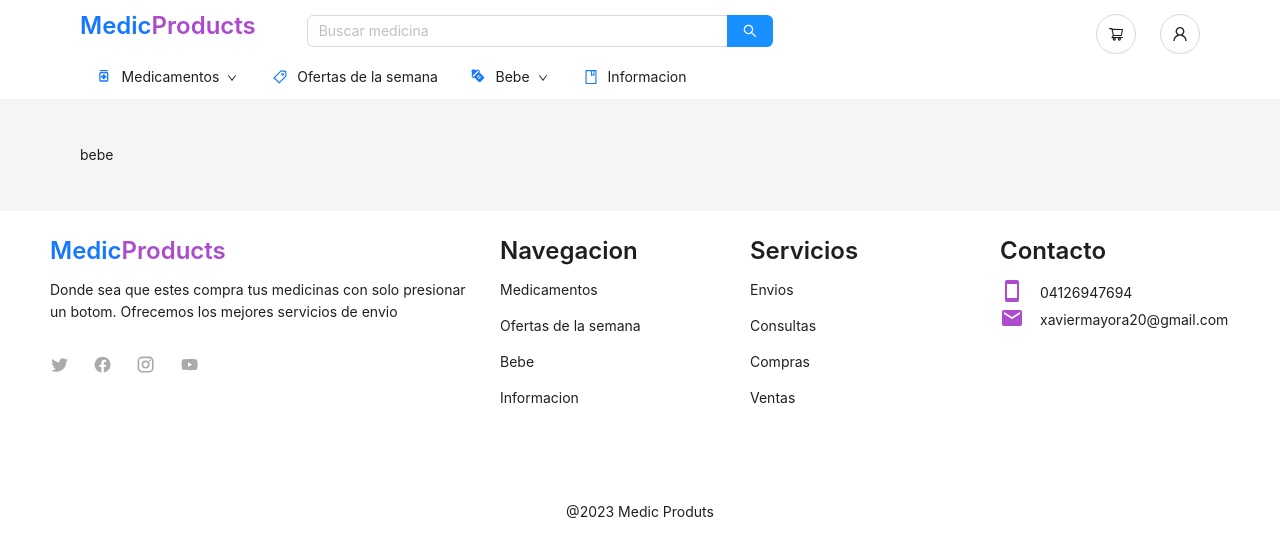
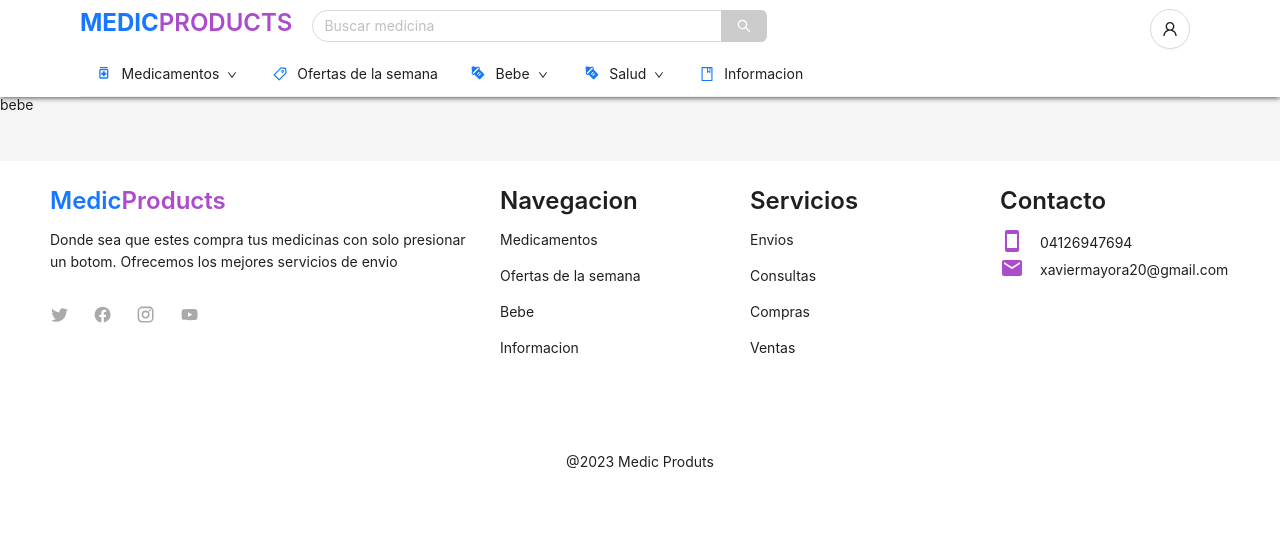
Before and after one commit to StrohXl/medicalProducts, a Next.js app: page /bebe in a window 1280 px wide. Shown: the top 556 px of the page. Built offline with nearby package versions, Linux system fonts and the light colour scheme.

Commit message:
agregando section plus

```diff
--- a/components/carousel.js
+++ b/components/carousel.js
@@ -35,7 +35,7 @@ const carousel = () => {
         prevArrow={true}
         autoplay
         speed={1000}
-        className="hero_carousel"
+        style={{marginTop: '2rem'}}
         nextArrow={true}
 
       >
--- a/components/contact.js
+++ b/components/contact.js
@@ -8,7 +8,7 @@ const { Title, Paragraph } = Typography;
 const contact = () => {
   const { token } = theme.useToken();
   return (
-    <Row style={{marginTop: '2rem'}}>
+    <Row style={{marginTop: '2rem'}} className="margin">
       <Col
         xs={24}
         lg={8}
--- a/components/inputSearch.js
+++ b/components/inputSearch.js
@@ -1,17 +1,28 @@
 import React from "react";
 import { Input } from "antd";
+import { ConfigProvider } from "antd";
 const { Search } = Input;
 const inputSearch = () => {
   const onSearch = (e) => {
     console.log(e);
   };
   return (
-    <Search
-
-      placeholder="Buscar medicina"
-      onSearch={onSearch}
-      enterButton
-    />
+    <ConfigProvider
+      theme={{
+        token:{
+          colorPrimary: '#ccc',
+          colorIcon: 'red',
+        },
+        components: {
+          Input: {
+            borderRadius: "1rem",
+            borderRadiusLG: '1rem'
+          },
+        },
+      }}
+    >
+      <Search size="middle" placeholder="Buscar medicina" onSearch={onSearch} enterButton />
+    </ConfigProvider>
   );
 };
 
--- a/components/listCards/listCards2.js
+++ b/components/listCards/listCards2.js
@@ -9,7 +9,7 @@ const listCard2 = ({ data, xsprops, mdprops, lgprops, xlprops, alturaprop }) =>
     let lg = 24
     let xl = 4
   return (
-    <Row gutter={[10, 20]} className="margin"  >
+    <Row gutter={[10, 20]} className="margin" >
       {data.map((i, index) => {
 
         index == 0?
--- a/components/nav/itemsNav.js
+++ b/components/nav/itemsNav.js
@@ -22,23 +22,23 @@ export const items = [
     children: [
       {
         label: <Link href={'/medicamentos/Anticonceptivos'}>Anticonceptivos</Link>,
-        key: "setting:1",
+        key: "11",
       },
       {
         label: <Link href={'/medicamentos/Antiparasitarios'}>Antiparasitarios</Link>,
-        key: "setting:2",
+        key: "12",
       },
       {
         label: <Link href={'/medicamentos/Medicamentos Controlados'}>Medicamentos Controlados</Link>,
-        key: "setting:3",
+        key: "13",
       },
       {
         label: <Link href={'/medicamentos/Terapias Respiratorias'}>Terapias Respiratorias</Link>,
-        key: "setting:4",
+        key: "14",
       },
       {
         label: <Link href={'/medicamentos'}><Space style={{justifyContent: 'space-between', width: '100%'}}>Ver mas <RightOutlined /></Space></Link>,
-        key: "setting:5",
+        key: "15",
 
       },
 
@@ -60,29 +60,105 @@ export const items = [
     children: [
       {
         type: "group",
-        label: "Item 1",
+        label: "Alimentacion",
         children: [
           {
-            label: "Anticonceptivos",
-            key: '1sadf',
+            label: "Cereales",
+            key: '31',
           },
           {
-            label: "Antiparasitarios",
-            key: 'label',
+            label: "Compotas",
+            key: '32',
+          },
+          {
+            label: "Formulas Infantiles",
+            key: '33',
+          },
+        ],
+      },
+      {
+
+        type: "group ",
+        label: "Higiene",
+        children: [
+          {
+            label: "Champú",
+            key: "34",
+          },
+          {
+            label: "Cremas",
+            key: "35",
+          },
+          {
+            label: "Lociones",
+            key: "36",
+          },
+          {
+            label: "Pañales",
+            key: "37",
+          },
+          {
+            label: "Talcos",
+            key: "38",
+          },
+          {
+            label: "Toallas Húmedas",
+            key: "39",
+          },
+        ],
+      },
+    ],
+  },
+   {
+    label: (
+      <Space>
+        Salud <DownOutlined style={{ fontSize: "10px" }} />
+      </Space>
+    ),
+    key: 4,
+    icon: <Icon path={mdiBabyBottle} size={0.65} color='#1677ff' />,
+    children: [
+      {
+        type: "group",
+        label: "Primeros Auxilios",
+        children: [
+          {
+            label: "Adhesivos y Curitas",
+            key: '41',
+          },
+          {
+            label: "Algodón Gasas y Vendas",
+            key: '42',
+          },
+          {
+            label: "Analgésicos y Antinflamantorios",
+            key: '43',
+          },
+          {
+            label: "Antisépticos",
+            key: '44',
+          },
+          {
+            label: "Cicatrizantes",
+            key: '45',
+          },
+          {
+            label: "Material Descartable",
+            key: '46',
           },
         ],
       },
       {
         type: "group",
-        label: "Item 2",
+        label: "Salud Geriátrica",
         children: [
           {
-            label: "Option 3",
-            key: "setting:3",
+            label: "Higiene",
+            key: "46",
           },
           {
-            label: "Option 4",
-            key: "setting:4",
+            label: "Productos para la Incotinencia",
+            key: "47",
           },
         ],
       },
@@ -90,7 +166,7 @@ export const items = [
   },
   {
     label: "Informacion",
-    key: "alipay",
+    key: "5",
     icon: <BookOutlined style={{color: '#1677ff'}} />,
   },
 ];
--- a/components/nav/nav.js
+++ b/components/nav/nav.js
@@ -17,6 +17,7 @@ import {
 } from "antd";
 import InputSearch from "../inputSearch";
 import Link from "next/link";
+import { ConfigProvider } from "antd";
 const { Title } = Typography;
 
 const Nav = () => {
@@ -31,13 +32,15 @@ const Nav = () => {
 
   return (
     <>
-      <Row style={{ gap: "0 40px", padding: "10px 0 0" }}>
-        <Col xl={4}>
+      <Row gutter={20} style={{padding: "5px 0 0" }}>
+        <Col xl={4.7}>
           <Link href={"/"}>
-            <Title level={3}>
-              <span style={{ color: "#1677ff" }}>Medic</span>
-              <span style={{ color: token.colorSecondary }}>Products</span>
-            </Title>
+
+              <Title level={3} style={{padding: "2px 0 0" }}>
+                <span style={{ color: "#1677ff", fontWeight: 'bold' }}>MEDIC</span>
+                <span style={{ color: token.colorSecondary }}>PRODUCTS  </span>
+              </Title>
+
           </Link>
         </Col>
         <Col xs={0} md={10} style={{ lineHeight: "100%", paddingTop: "5px" }}>
@@ -53,17 +56,6 @@ const Nav = () => {
             position: "absolute",
           }}
         >
-          <Space size="large">
-            <Link href={"/buy"}>
-              <Tooltip title="Comprar" arrow={false}>
-                <Button
-                  shape="circle"
-                  size="large"
-                  type="default"
-                  icon={<ShoppingCartOutlined />}
-                />
-              </Tooltip>
-            </Link>
             <a href={"/login"}>
               <Tooltip
                 title="Ingresar"
@@ -78,7 +70,7 @@ const Nav = () => {
                 />
               </Tooltip>
             </a>
-          </Space>
+
         </Col>
         <Col
           md={0}
@@ -94,11 +86,12 @@ const Nav = () => {
         </Col>
         <Col md={24} xs={0}>
           <Menu
-            style={{ background: "#fff0,", borderBottom: "0" }}
+            className="menu"
             onClick={onClick}
             selectedKeys={[current]}
             mode="horizontal"
             items={items}
+
           />
         </Col>
       </Row>
--- a/styles/global.scss
+++ b/styles/global.scss
@@ -2,18 +2,20 @@
 @use './mixins/mixins.scss';
 @use './modules/carousel.scss';
 @use './modules/nav.scss';
+@use './modules/section-plus.scss';
 header{
     @include mixins.margin(0, 0rem, 0 );
     @include mixins.margin(800px, '', 0 2rem);
     @include mixins.margin(1200px, '', 0 5rem);
     background-color: #fff;
+    box-shadow: 0 1px 5px 0 #555
 }
 
-.main{
-    @include mixins.margin(0, 0 , .5rem .5rem 0);
-    @include mixins.margin(600px, '', 1rem 1rem 0);
-    @include mixins.margin(900px, '', 2rem 2rem 0);
-    @include mixins.margin(1200px, '', 3rem 5rem 0);
+.margin{
+    @include mixins.margin(0, 0 , 0 .5rem 0);
+    @include mixins.margin(600px, '', 0 1rem 0);
+    @include mixins.margin(900px, '', 0 2rem 0);
+    @include mixins.margin(1200px, '', 0 5rem 0);
 }
 footer{
     margin-top: 3rem;
--- /dev/null
+++ b/styles/modules/section-plus.scss
@@ -0,0 +1,8 @@
+.section-plus{
+    margin: 3rem 0;
+    padding: 2rem 6rem;
+    background: #fff;
+    .ant-col{
+      text-align: center;
+    }
+}
```
Also changed, not shown: components/sectionPlus.js (added, +43 -0 lines), pages/index.js (+5 -2 lines), styles/modules/nav.scss (line endings or trailing spaces).
